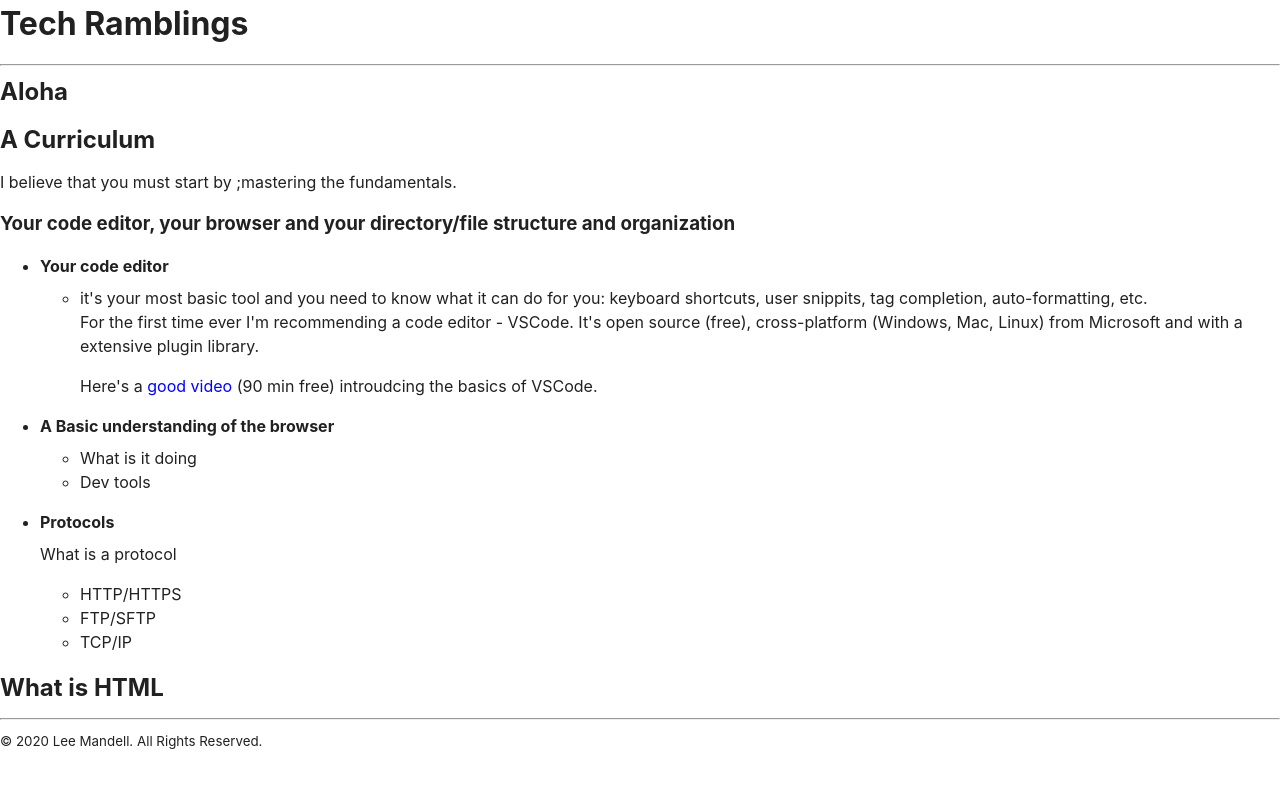
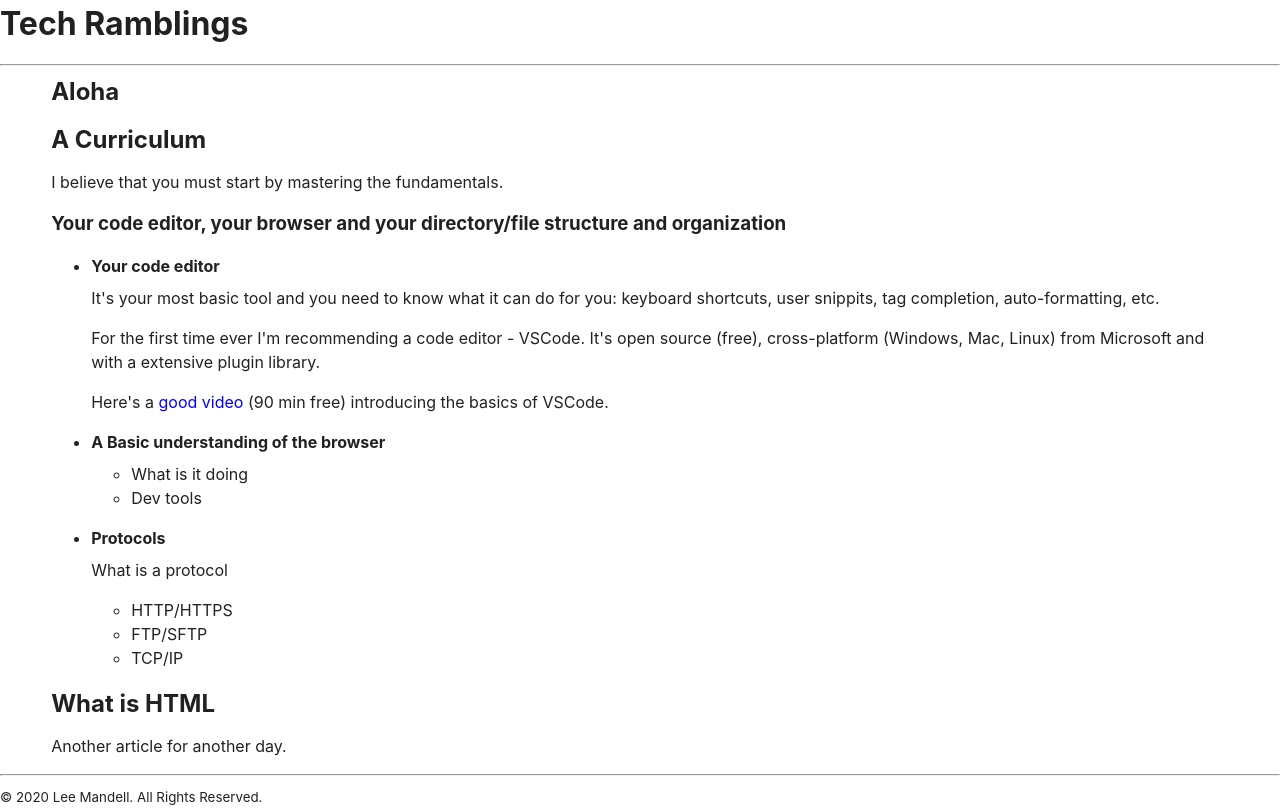
Before and after one commit to LRMandell212/tutoring-blog, a plain HTML site: page index.html in a window 1280 px wide. Drawn offline with Linux system fonts and the light colour scheme.

Commit message:
added content frame. fixed typos

```diff
--- a/index.html
+++ b/index.html
@@ -14,6 +14,8 @@
 		<hr>
 	</header>
 
+
+<div class="content-frame">
 		<main>
 			<h2>Aloha</h2>
 
@@ -24,7 +26,7 @@
 
 				<div class="entry-content">
 					<p>
-					I believe that you must start by ;mastering the fundamentals.
+						I believe that you must start by mastering the fundamentals.
 					</p>
 
 					<section>
@@ -32,17 +34,15 @@
 						<ul>
 							<li>
 								<h4>Your code editor</h4>
-							<ul>
-								<li>
-									it's your most basic tool and you need to know what it can do for you: keyboard shortcuts, user snippits, tag completion, auto-formatting, etc.
+										<p>
+											It's your most basic tool and you need to know what it can do for you: keyboard shortcuts, user snippits, tag completion, auto-formatting, etc.
+										</p>
 										<p>
 											For the first time ever I'm recommending a code editor - VSCode. It's open source (free), cross-platform (Windows, Mac, Linux) from Microsoft and with a extensive plugin library.
 										</p>
 										<p>
-										Here's a <a href="https://www.freecodecamp.org/news/learn-visual-studio-code-to-increase-productivity" target="_blank">good video</a> (90 min free) introudcing the basics of VSCode.
+											Here's a <a href="https://www.freecodecamp.org/news/learn-visual-studio-code-to-increase-productivity" target="_blank">good video</a> (90 min free) introducing the basics of VSCode.
 										</p>
-								</li>
-							</ul>
 								</li>
 
 							<li>
@@ -78,10 +78,15 @@
 				<header class="article-header">
 					<h2>What is HTML</h2>
 				</header>
-
+				<div class="entry-content">
+					<p>
+						Another article for another day.
+					</p>
+					</div>
 			</article>
 
 		</main>
+</div>
 
 	<footer class="page-footer">
 		<hr>
```
Lines whose indentation alone changed are shown as unchanged.
